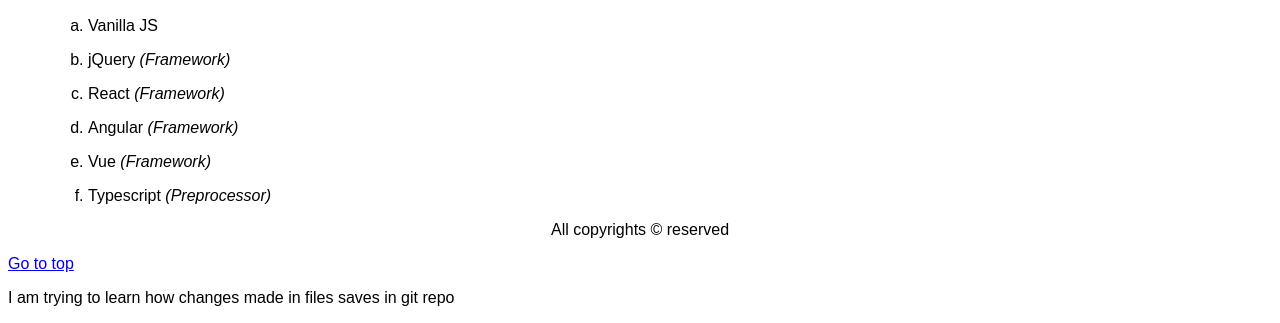
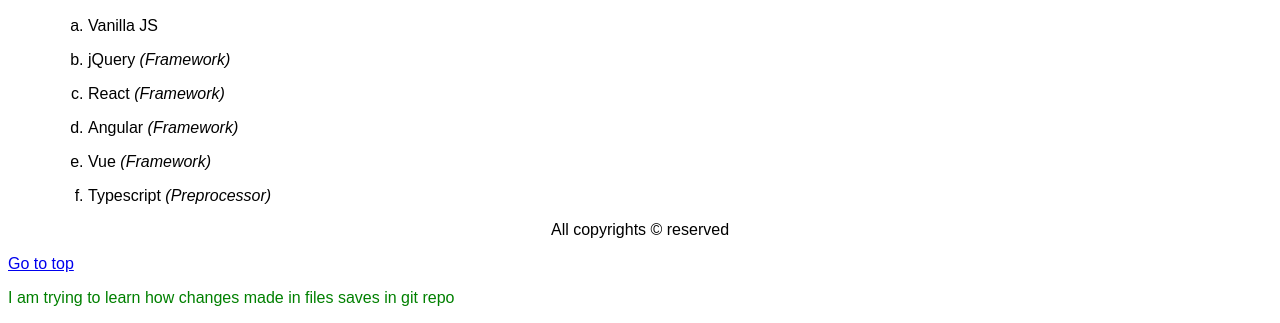
Before and after one commit to Roshan-Gupta-kly/FrontendRoadmap, a plain HTML site: page Roadmap/index.html in a window 1280 px wide. Shown: the part 1511-1834 px from the top of the page. Drawn offline with Linux system fonts and the light colour scheme.

Commit message:
added style index.html

```diff
--- a/Roadmap/index.html
+++ b/Roadmap/index.html
@@ -62,7 +62,7 @@
     <a href="#"> Go to top</a>
 
     <div>
-        <p>I am trying to learn how changes made in files saves in git repo</p>
+        <p style="color: green;">I am trying to learn how changes made in files saves in git repo</p>
     </div>
 </body>
 
```
